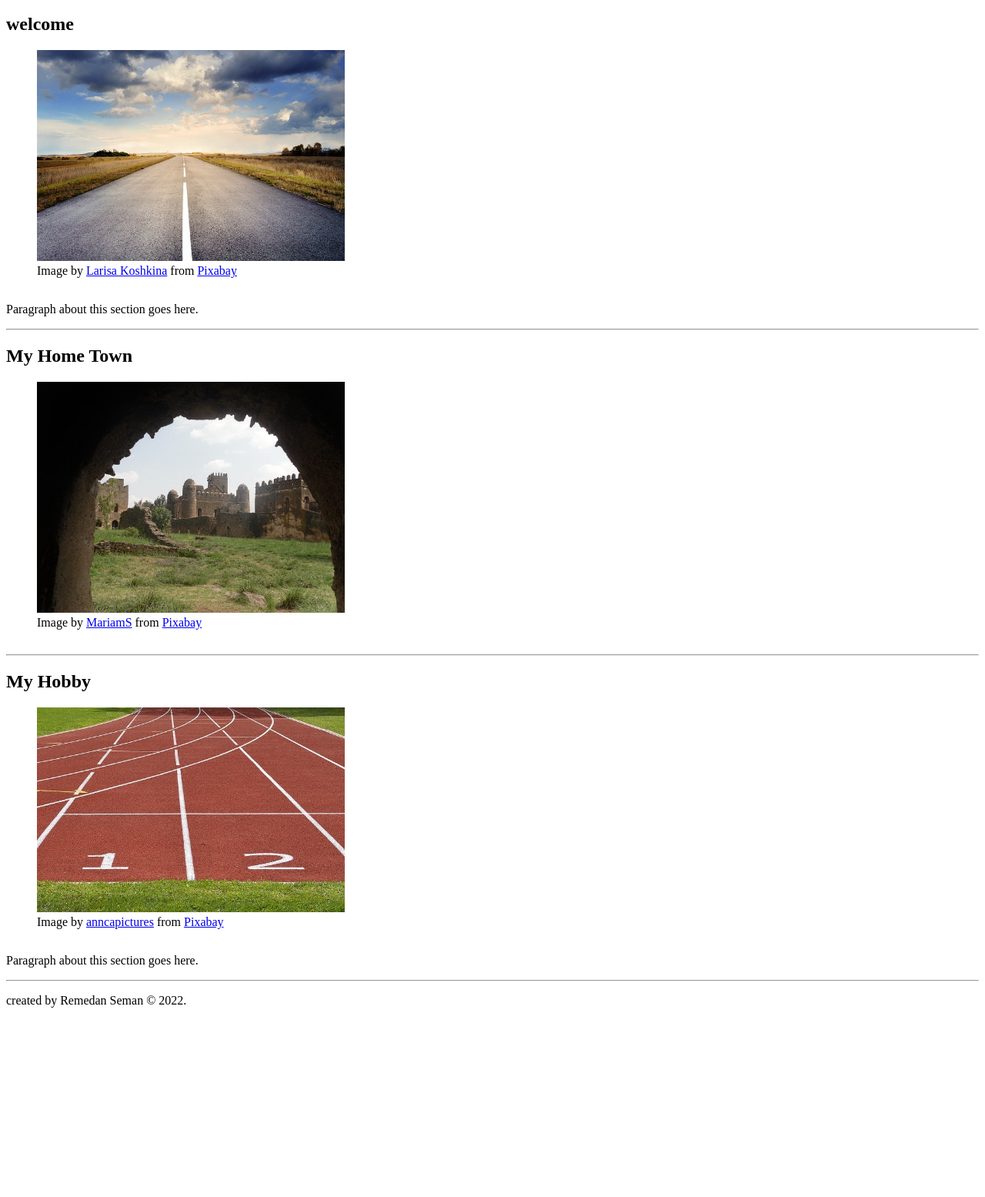
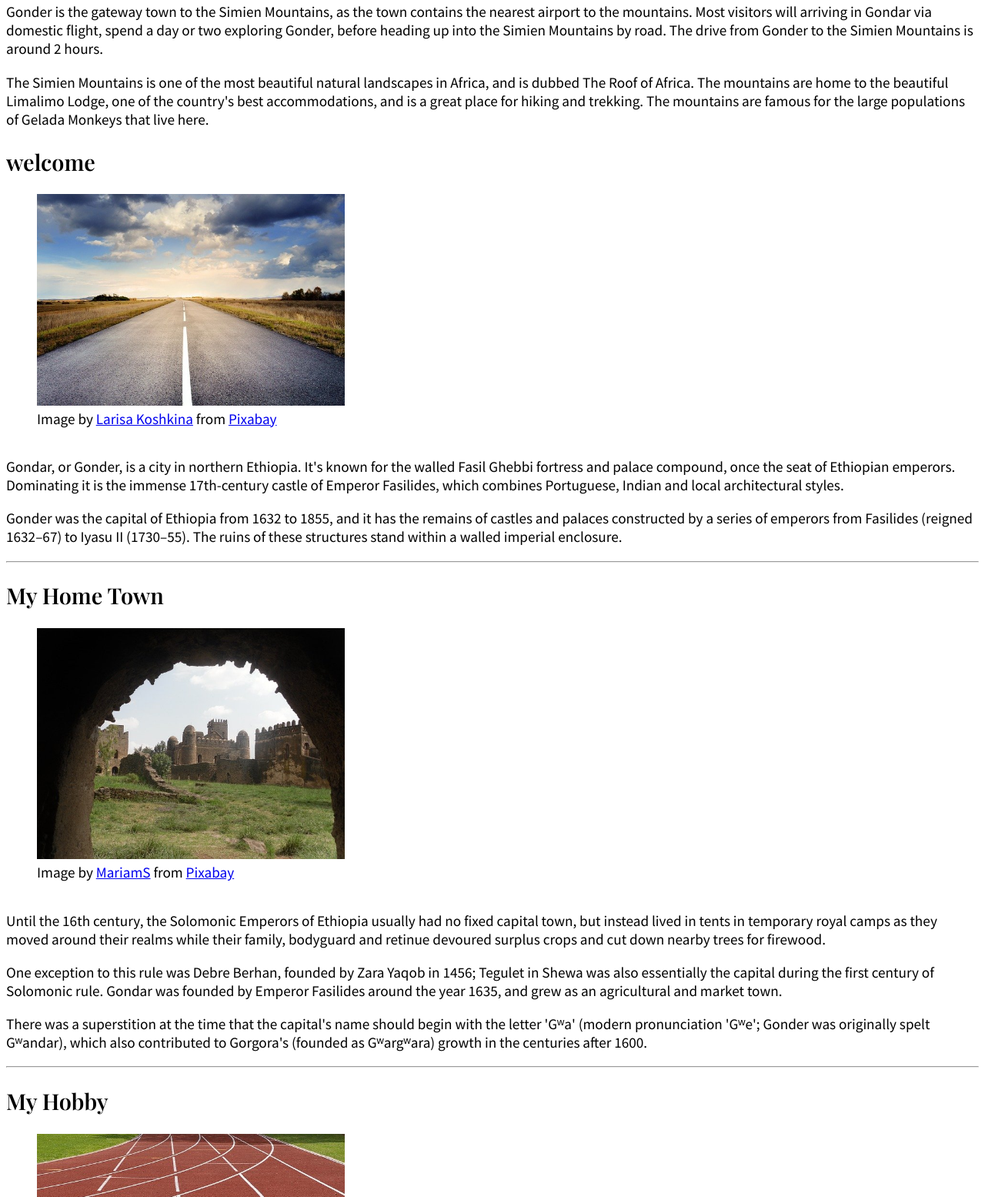
Before and after one commit to rrremedan/webpage-project, a plain HTML site: page index.html in a window 1280 px wide. Shown: the part 100-1655 px from the top of the page at 77% size. Before the commit the page ends 1425 px from the top, so only its background shows below. Drawn offline with nearby package versions, Linux system fonts and the light colour scheme.

Commit message:
adding stuff

```diff
--- a/index.html
+++ b/index.html
@@ -4,8 +4,19 @@
     <meta charset="UTF-8">
     <meta http-equiv="X-UA-Compatible" content="IE=edge">
     <meta name="viewport" content="width=device-width, initial-scale=1.0">
-    <title>Document</title>
+    <title>About me </title>
+    <link rel="preconnect" href="https://fonts.googleapis.com">
+<link rel="preconnect" href="https://fonts.gstatic.com" crossorigin>
+<link href="https://fonts.googleapis.com/css2?family=Playfair+Display:wght@600&family=Source+Sans+Pro&display=swap" rel="stylesheet">
+
     <style>
+        body {
+            font-size: 120%;
+            font-family: 'Source Sans Pro', sans-serif;
+        }
+        h1,h2,h3 {
+            font-family: 'Playfair Display', serif;
+        }
         figure {
             margin-bottom: 2em;
         }
@@ -15,9 +26,14 @@
     <header>
         <!-- put website branding (logo & name) below
         -->
-        <h1>About me </h1>
-        <p>Write a single paragraphh overviwe about
-        your web page. OR attention - getter. </p>
+        <h1>About me and where I came from </h1>
+        <p>Gonder is the gateway town to the Simien Mountains, as the town contains the nearest airport to the mountains.
+            Most visitors will arriving in Gondar via domestic flight, spend a day or two exploring Gonder, before heading up into the Simien Mountains by road.
+             The drive from Gonder to the Simien Mountains is around 2 hours.  </p>
+
+             <p>The Simien Mountains is one of the most beautiful natural landscapes in Africa, and is dubbed The Roof of Africa.
+                 The mountains are home to the beautiful Limalimo Lodge, one of the country's best accommodations, and is a great place for hiking and trekking.
+                 The mountains are famous for the large populations of Gelada Monkeys that live here. </p>
     </header>
     <main>
         <h2> welcome </h2>
@@ -25,7 +41,11 @@
             <img src="images/road-gb9f4dfacd_640.jpg" alt="picture of a rode" width="400">
             <figcaption>Image by <a href="https://pixabay.com/users/larisa-k-1107275/?utm_source=link-attribution&amp;utm_medium=referral&amp;utm_campaign=image&amp;utm_content=220058">Larisa Koshkina</a> from <a href="https://pixabay.com/?utm_source=link-attribution&amp;utm_medium=referral&amp;utm_campaign=image&amp;utm_content=220058">Pixabay</a></figcaption>
         </figure>
-        <p> Paragraph about this section goes here. </p>
+        <p> Gondar, or Gonder, is a city in northern Ethiopia. It's known for the walled Fasil Ghebbi fortress and palace compound, once the seat of Ethiopian emperors.
+             Dominating it is the immense 17th-century castle of Emperor Fasilides, which combines Portuguese, Indian and local architectural styles.</p>
+              <p>Gonder was the capital of Ethiopia from 1632 to 1855, and it has the remains of castles and palaces constructed by a series of emperors from Fasilides
+                   (reigned 1632–67) to Iyasu II (1730–55). The ruins of these structures stand within a walled imperial enclosure.
+            </p>
         <hr>
 
         <h2> My Home Town </h2>
@@ -35,6 +55,9 @@
                  Image by <a href="https://pixabay.com/users/mariams-130196/?utm_source=link-attribution&amp;utm_medium=referral&amp;utm_campaign=image&amp;utm_content=253474">MariamS</a> from <a href="https://pixabay.com/?utm_source=link-attribution&amp;utm_medium=referral&amp;utm_campaign=image&amp;utm_content=253474">Pixabay</a>
             </figcaption>
         </figure>
+        <p>Until the 16th century, the Solomonic Emperors of Ethiopia usually had no fixed capital town, but instead lived in tents in temporary royal camps as they moved around their realms while their family, bodyguard and retinue devoured surplus crops and cut down nearby trees for firewood.</p>
+        <p>One exception to this rule was Debre Berhan, founded by Zara Yaqob in 1456; Tegulet in Shewa was also essentially the capital during the first century of Solomonic rule. Gondar was founded by Emperor Fasilides around the year 1635, and grew as an agricultural and market town.</p>
+        <p>There was a superstition at the time that the capital's name should begin with the letter 'Gʷa' (modern pronunciation 'Gʷe'; Gonder was originally spelt Gʷandar), which also contributed to Gorgora's (founded as Gʷargʷara) growth in the centuries after 1600. </p>
 
         <hr>
 
@@ -42,12 +65,25 @@
             My Hobby
         </h2>
         <figure>
-            <img src="images\tartan-track-g4e288226f_640.jpg" alt="my hobby" width='400'>
+            <img src="images/tartan-track-g4e288226f_640.jpg" alt="my hobby" width='400'>
             <figcaption>
                  Image by <a href="https://pixabay.com/users/anncapictures-1564471/?utm_source=link-attribution&utm_medium=referral&utm_campaign=image&utm_content=2678544">anncapictures</a> from <a href="https://pixabay.com/?utm_source=link-attribution&amp;utm_medium=referral&amp;utm_campaign=image&amp;utm_content=253474">Pixabay</a>
             </figcaption>
         </figure>
-        <p>Paragraph about this section goes here.</p>
+        <p> One of my favorite things to do is to run or do truck.I love truck. I have been in truck for almost 5 years but
+             I never took it seriously  until my junior year. like  in the top i have being in truk for a long time one of my favorite events are..</p>
+        <ul>
+             <li>3000M</li>
+             <li>1500m</li>
+             <li>800m</li>
+             <li>400x4</li>
+
+
+        </ul>
+            <p>The reason I like these events is because first of all I love running spasialy long distances. The other reason is I feel like long distance is a teamwork.
+                I love working with a team and it helps me to be competitive and helps me to meet a lot of new friends when I go to races. so i love running this events for thos reasons.
+                </p>
+
 
 
         <hr>
```
